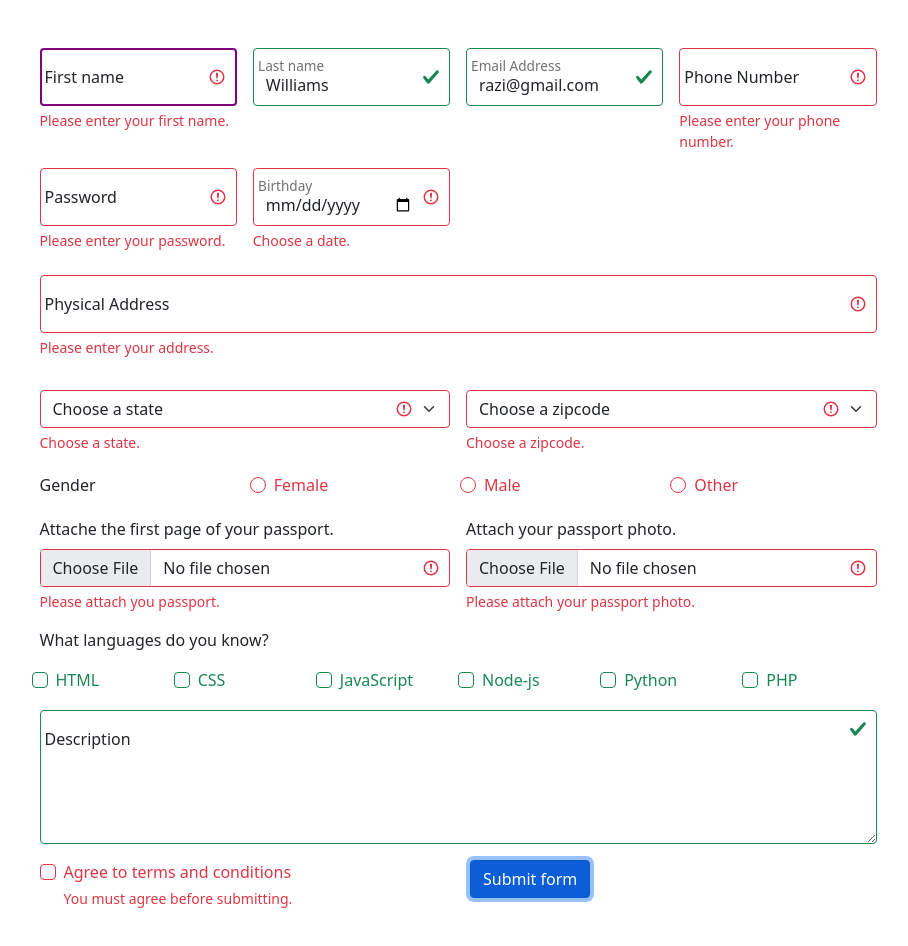
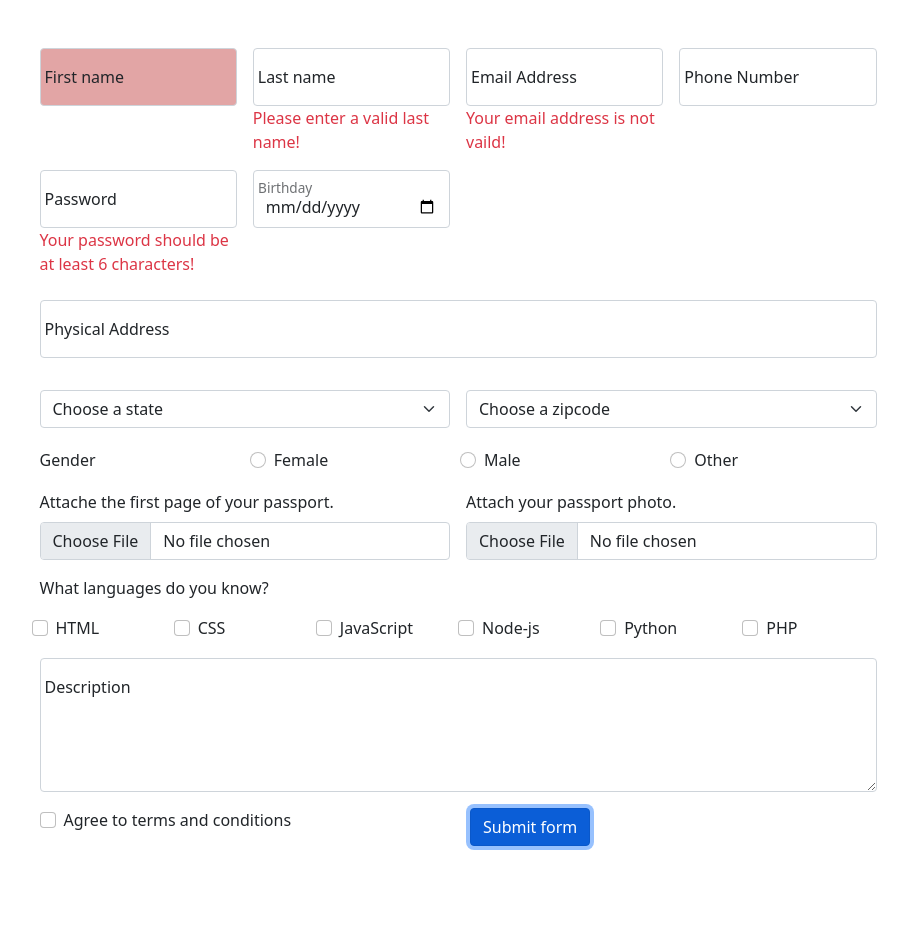
Before and after one commit to Razieh-Abedi/javascript-projects, a plain HTML site: page form/index.html in a window 1280 px wide. Both pictures are taken after a click on the button "Submit form". Shown: the whole page, without its empty margins (182-1090 px from the left). After the commit the page ends 894 px from the top, so only its background shows below. Drawn offline with nearby package versions, Linux system fonts and the light colour scheme.

Commit message:
validated the form by JS

```diff
--- a/BMI-calculator/app.js
+++ b/BMI-calculator/app.js
@@ -6,8 +6,6 @@ let height = document.getElementById("input-height").value;
 let weight = document.getElementById("input-weight").value;
 let result = document.querySelector("#result");
 let bmiCalculator = weight / (height * height);
-
-console.log(adultBmiResult(bmiCalculator1, name1, age1));
 
 function adultBmiResult(bmiCalculator, name, age) {
   if (age > 18) {
@@ -32,3 +30,7 @@ function adultBmiResult(bmiCalculator, name, age) {
     result.innerText =
       "Dear " + name + " , you are not whithin the normal range";
 }
+
+document.querySelector(".submit-btn").addEventListener("click", function () {
+  console.log(adultBmiResult(bmiCalculator, name, age));
+});
--- a/form/index.html
+++ b/form/index.html
@@ -15,7 +15,7 @@
   </head>
   <body>
     <div class="container">
-      <form class="w-75 my-5 m-auto needs-validation" novalidate>
+      <div class="w-75 my-5 m-auto needs-validation">
         <div class="row row-cols-1 row-cols-md-2 row-cols-lg-4 g-3">
           <div class="col m-b-3 form-floating">
             <input
@@ -37,7 +37,8 @@
               required
             />
             <label for="last-name" class="form-label">Last name</label>
-            <div class="invalid-feedback">Please enter your last name.</div>
+            <!-- <div class="invalid-feedback">Please enter your last name.</div> -->
+            <div class="valid-ln text-danger"></div>
           </div>
           <div class="col m-b-3 form-floating">
             <input
@@ -45,11 +46,12 @@
               class="form-control"
               id="email-address"
               placeholder="example@gmail.com"
-              value="razi@yahoo.com"
+              value=""
               required
             />
             <label for="email-address" class="form-label">Email Address</label>
-            <div class="invalid-feedback">Please enter your email address.</div>
+            <!-- <div class="invalid-feedback">Please enter your email address.</div> -->
+            <div class="valid-email text-danger"></div>
           </div>
           <div class="col m-b-3 form-floating">
             <input
@@ -71,7 +73,8 @@
               required
             />
             <label for="password" class="form-label">Password</label>
-            <div class="invalid-feedback">Please enter your password.</div>
+            <!-- <div class="invalid-feedback">Please enter your password.</div> -->
+            <div class="validpass text-danger"></div>
           </div>
           <div class="col m-b-3 form-floating">
             <input
@@ -302,12 +305,12 @@
             </div>
           </div>
           <div class="col">
-            <button class="form-btn btn btn-primary" type="submit">
+            <button class="submit-btn form-btn btn btn-primary" type="submit">
               Submit form
             </button>
           </div>
         </div>
-      </form>
+      </div>
     </div>
     <script
       src="https://cdn.jsdelivr.net/npm/bootstrap@5.0.2/dist/js/bootstrap.bundle.min.js"
--- a/form/mycode.js
+++ b/form/mycode.js
@@ -1,11 +1,38 @@
-document.getElementById("first-name").style.border = "2px solid purple";
-document.getElementById("last-name").value = "Williams";
+// document.getElementById("first-name").style.border = "2px solid purple";
+// document.getElementById("last-name").value = "Williams";
 
-let phoneTemp = document.getElementById("phone-number").required;
-if ((phoneTemp = true)) phoneTemp = false;
-else phoneTemp = true;
+// let phoneTemp = document.getElementById("phone-number").required;
+// if ((phoneTemp = true)) phoneTemp = false;
+// else phoneTemp = true;
 
-let emailValue = document.getElementById("email-address").value;
-let temp = emailValue.slice(0, emailValue.length - 9);
-document.getElementById("email-address").value = temp + "gmail.com";
-console.log(document.getElementById("email-address").value);
+// let emailValue = document.getElementById("email-address").value;
+// let temp = emailValue.slice(0, emailValue.length - 9);
+// document.getElementById("email-address").value = temp + "gmail.com";
+// console.log(document.getElementById("email-address").value);
+
+// //////////Event listener practice/////////
+
+let firstName = document.getElementById("first-name");
+let lastName = document.getElementById("last-name").value;
+let validLastName = document.querySelector(".valid-ln");
+let passWord = document.getElementById("password").value;
+let email = document.getElementById("email-address").value;
+let emailTemp = email.slice(email.length - 4);
+console.log(emailTemp);
+document.querySelector(".submit-btn").addEventListener("click", function () {
+  if (firstName.value == "") {
+    firstName.style.background = "#e2a5a5";
+  }
+  if (passWord < 6) {
+    document.querySelector(".validpass").innerText =
+      "Your password should be at least 6 characters!";
+  }
+  if (lastName.length < 4) {
+    document.querySelector(".valid-ln").innerText =
+      "Please enter a valid last name!";
+  }
+  if (emailTemp !== ".com") {
+    document.querySelector(".valid-email").innerText =
+      "Your email address is not vaild!";
+  }
+});
```
Also changed, not shown: BMI-calculator/index.html (+3 -1 lines).
